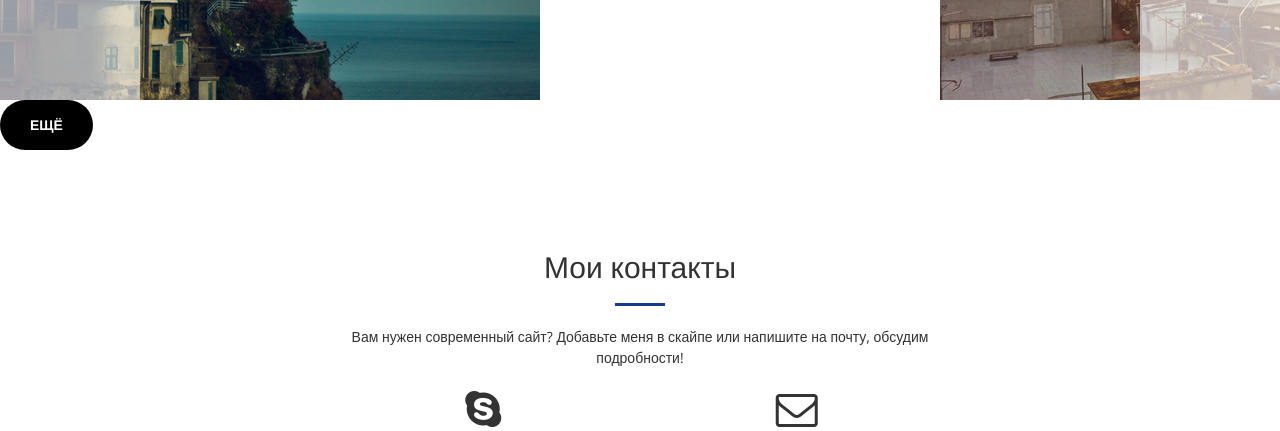
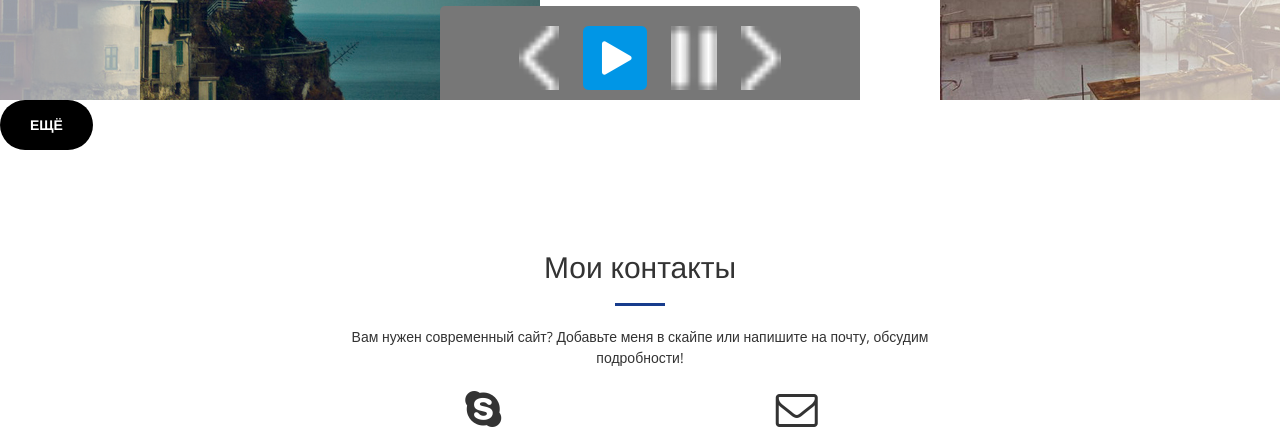
Before and after one commit to korol5579/newmodweb, a PHP site: page /index.html in a window 1280 px wide. Shown: the part 4126-4557 px from the top of the page. Run offline with PHP 8.4, Linux system fonts and the light colour scheme; some libraries are stand-ins or nearby versions.

Commit message:
Вынос элементов управления из слайдера

```diff
--- a/js/creative.js
+++ b/js/creative.js
@@ -74,14 +74,12 @@
 
     })
 
-    $(window).load(function() {
     $('#visual').pignoseParallaxSlider({
         play    : '.btn-play',
         pause   : '.btn-pause',
         next    : '.btn-next',
         prev    : '.btn-prev'
     });
-});
 
     new mlPushMenu(document.getElementById('mp-menu'), document.getElementById('trigger'));
 
--- a/less/creative.less
+++ b/less/creative.less
@@ -964,6 +964,25 @@ a {
     z-index: 60;
     background-color: rgba(0,0,0,0.4);
 }
+#visual-wrapper {
+  position: relative;
+  margin-bottom: 30px;
+}
+.slide-controller {
+  position: absolute;
+  width: 400px;
+  margin-left: -200px;
+  left: 50%;
+  bottom: -10px;
+  padding: 10px;
+  background-color: #777;
+  border-radius: 5px;
+  text-align: center;
+}
+.slide-controller a img {
+  height: 64px;
+  margin: 10px;
+}
 
 .pignose-parallaxslider .slide-visual .script-wrap .slide-controller a {
     display: inline-block;
```
Also changed, not shown: css/creative.css (+19 -0 lines), index.php (+3 -4 lines), css/creative.min.css, js/creative.min.js.
